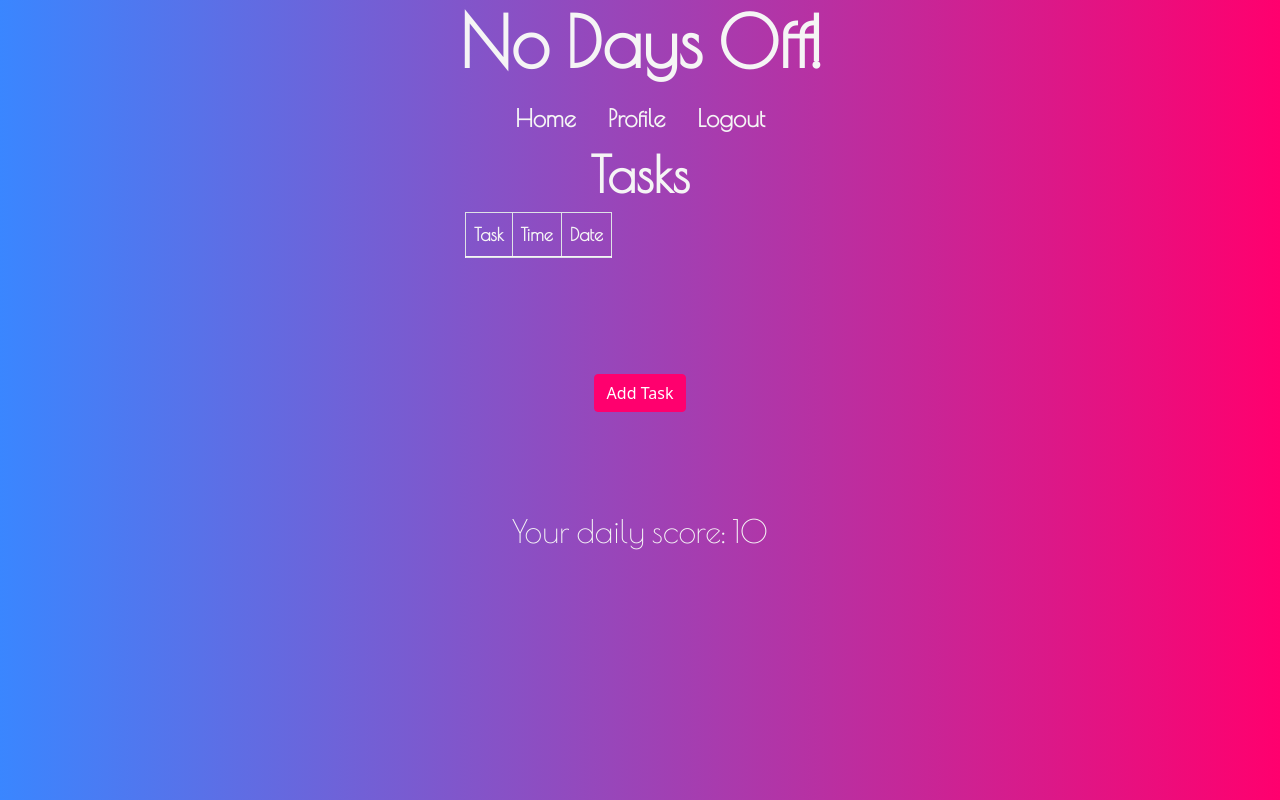
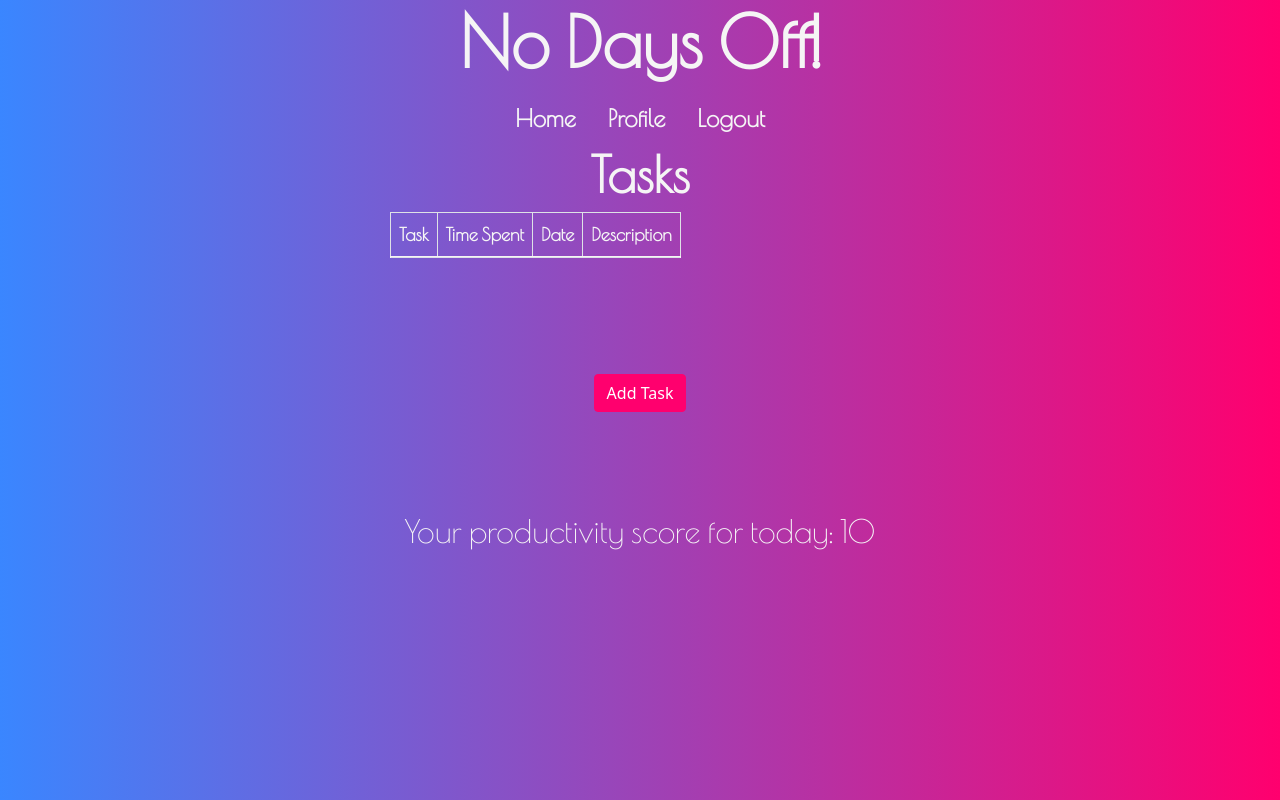
Before and after one commit to Mikey-Simmons/no-days-off, a Django app: template main/templates/welcome.html in a window 1280 px wide. Run offline with Django 3.2, Linux system fonts and the light colour scheme; data comes from the database, SQL or seed files in the repository; both versions use the stored data as it was after the commit; tables that the repository leaves empty hold one stand-in row (values such as "Sample post"); the template is opened without the code that fills it: values that come from a table or form of the project are taken from there, most other values are stand-ins (such as "Sample title", 1, 10 or a date in 2020); lists and menus that the app fills with data are empty.

Commit message:
changed_table_css

```diff
--- a/main/static/css/style.css
+++ b/main/static/css/style.css
@@ -120,7 +120,7 @@ a.nav-link:hover{
 
 table{
     color: whitesmoke !important;
-    width: 350px !important;
+    width: 500px !important;
     max-height: 400px ;
     overflow: auto !important;
     font-family: 'Poiret One', cursive;
--- a/main/templates/welcome.html
+++ b/main/templates/welcome.html
@@ -44,8 +44,9 @@
             <thead>
               <tr>
                 <th scope="col">Task</th>
-                <th scope="col">Time</th>
+                <th scope="col">Time Spent</th>
                 <th scope="col">Date</th>
+                <th scope="col">Description</th>
               </tr>
             </thead>
             <tbody>
@@ -55,6 +56,7 @@
                 <td>{{task.title}}</td>
                 <td> {{task.time_spent}} Hours</td>
                 <td> {{task.day_completed}}</td>
+                <td> {{task.description}}</td>
               </tr>
 
             </tbody>
@@ -137,7 +139,7 @@
        <div class="footer">
 
 
-        <h2>Your daily score: {{daily_score}}  </h2>
+        <h2>Your productivity score for today: {{daily_score}}  </h2>
       </div>
 
 
```
Also changed, not shown: db.sqlite3.
